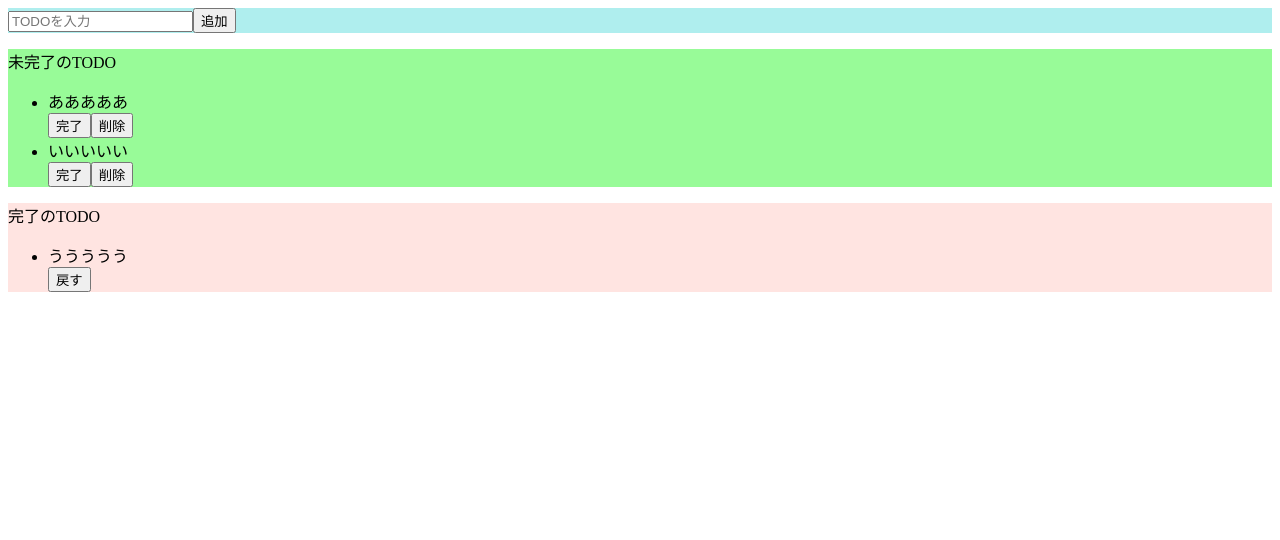
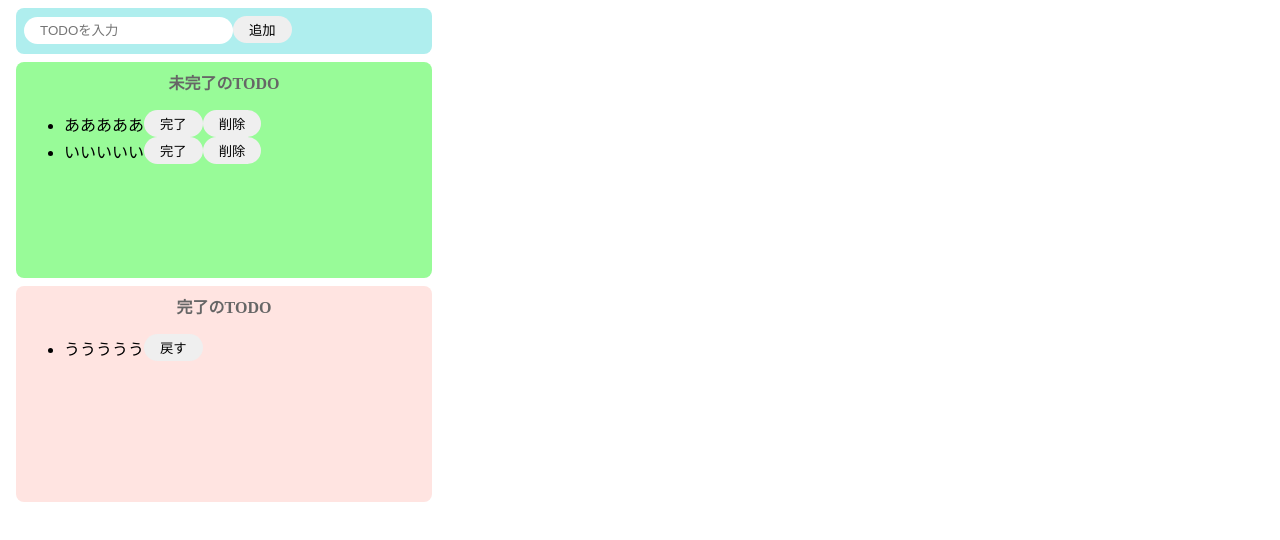
Before and after one commit to Komatsu7777777/training, a React (Create React App) app: page / in a window 1280 px wide. Shown: the top 540 px of the page. Built offline with nearby package versions, Linux system fonts and the light colour scheme.

Commit message:
CSS完了

```diff
--- a/src/App.jsx
+++ b/src/App.jsx
@@ -9,15 +9,15 @@ export const App = () => {
         <button>追加</button>
       </div>
       <div className="incompletearea">
-        <p>未完了のTODO</p>
+        <p className="title">未完了のTODO</p>
         <div>
           <ul>
-            <div>
+            <div className="list-low">
               <li>あああああ</li>
               <button>完了</button>
               <button>削除</button>
             </div>
-            <div>
+            <div className="list-low">
               <li>いいいいい</li>
               <button>完了</button>
               <button>削除</button>
@@ -26,10 +26,10 @@ export const App = () => {
         </div>
       </div>
       <div className="completearea">
-        <p>完了のTODO</p>
+        <p className="title">完了のTODO</p>
         <div>
           <ul>
-            <div>
+            <div className="list-low">
               <li>ううううう</li>
               <button>戻す</button>
             </div>
--- a/src/styles.css
+++ b/src/styles.css
@@ -1,9 +1,50 @@
 .inputarea {
   background-color: #afeeee;
+  border-radius: 8px;
+  margin: 8px;
+  padding: 8px;
+  width: 400px;
+  height: 30px;
 }
 .incompletearea {
   background-color: #98fb98;
+  border-radius: 8px;
+  margin: 8px;
+  padding: 8px;
+  width: 400px;
+  min-height: 200px;
 }
 .completearea {
   background-color: #ffe4e1;
+  border-radius: 8px;
+  margin: 8px;
+  padding: 8px;
+  width: 400px;
+  min-height: 200px;
 }
+input {
+  border-radius: 16px;
+  border: none;
+  padding: 6px 16px;
+  outline: none;
+}
+button {
+  border-radius: 16px;
+  border: none;
+  padding: 4px 16px;
+}
+button:hover {
+  background-color: #ff7fff;
+  color: #fff;
+  cursor: pointer;
+}
+.title {
+  text-align: center;
+  margin-top: 0;
+  font-weight: bold;
+  color: #666;
+}
+.list-low {
+  display: flex;
+  align-items: center;
+}
```
Also changed, not shown: package.json (+12 -4 lines).
